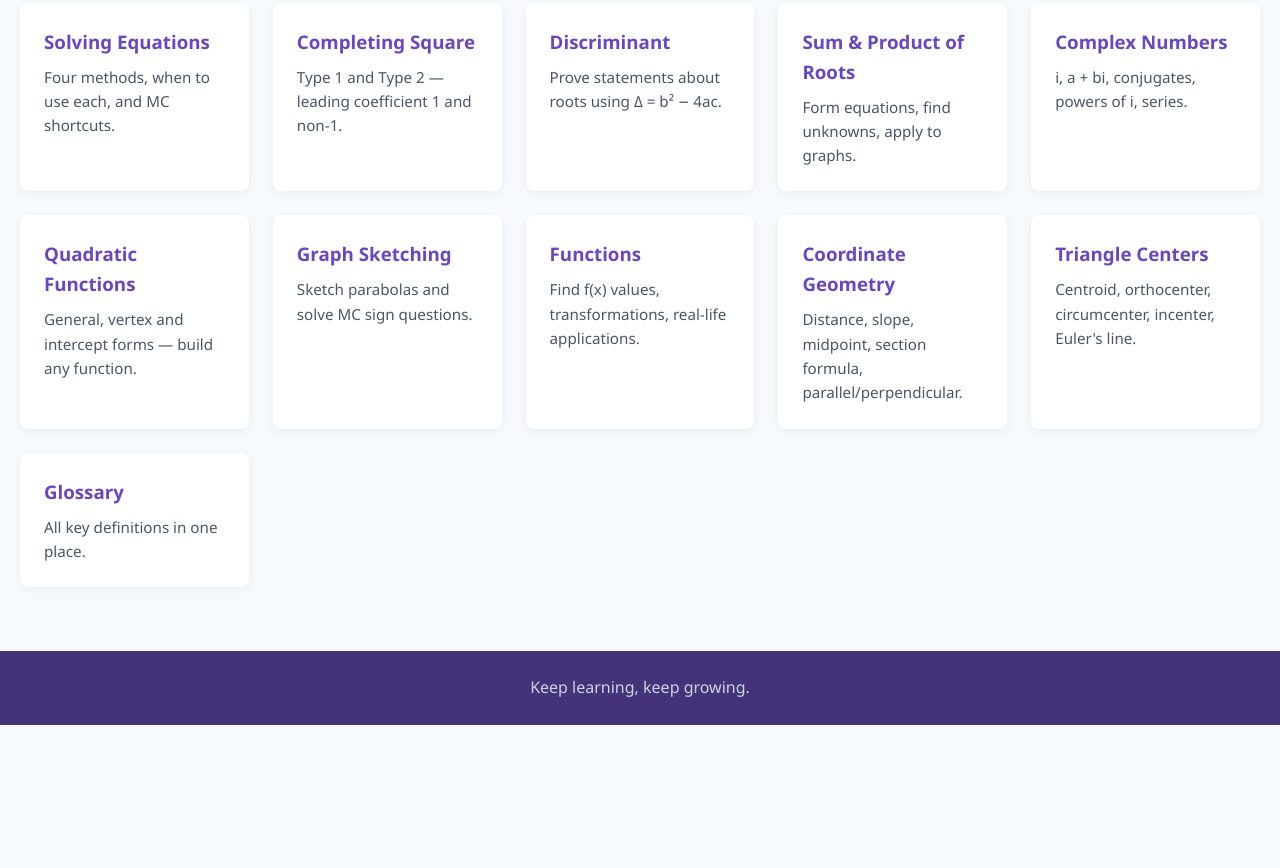
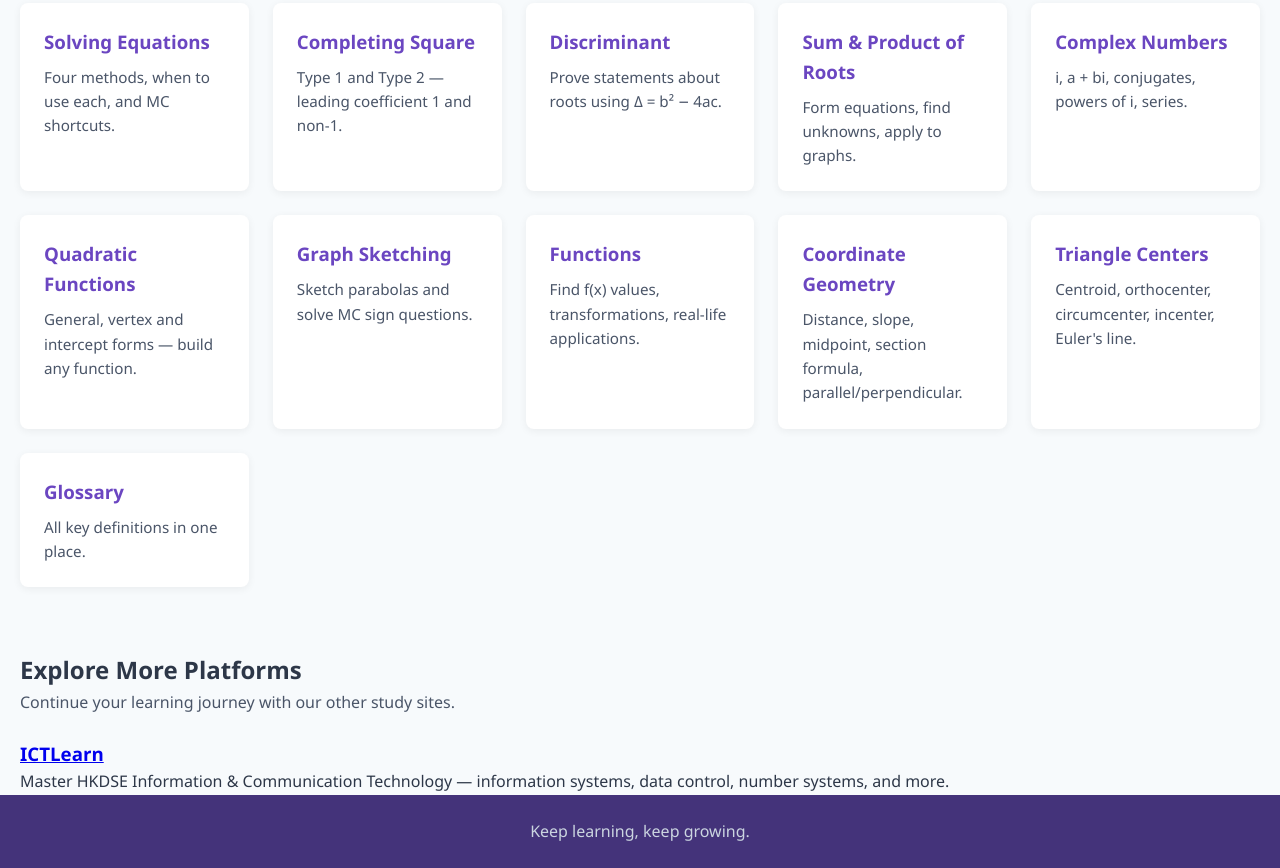
Before and after one commit to notiamalfred/MathLearn, a website: page index.html in a window 1280 px wide. Shown: the part 1707-2575 px from the top of the page. Before the commit the page ends 2432 px from the top, so only its background shows below. Drawn offline with Linux system fonts and the light colour scheme; no server answers.

Commit message:
Add Cross-Learn Section to index.html
Added a new section to explore more learning platforms.

```diff
--- a/index.html
+++ b/index.html
@@ -163,6 +163,20 @@
     </div>
   </section>
 
+  <!-- Cross-Learn Section -->
+  <section id="cross-learn" class="cross-learn">
+    <div class="container">
+      <h2>Explore More Platforms</h2>
+      <p class="section-subtitle">Continue your learning journey with our other study sites.</p>
+      <div class="cross-learn-grid">
+        <div class="cross-learn-card">
+          <h3><a href="https://notiamalfred.github.io/ICTLearn/">ICTLearn</a></h3>
+          <p>Master HKDSE Information &amp; Communication Technology — information systems, data control, number systems, and more.</p>
+        </div>
+      </div>
+    </div>
+  </section>
+
   <footer class="site-footer">
     <div class="container">
       <p>Keep learning, keep growing.</p>
```
